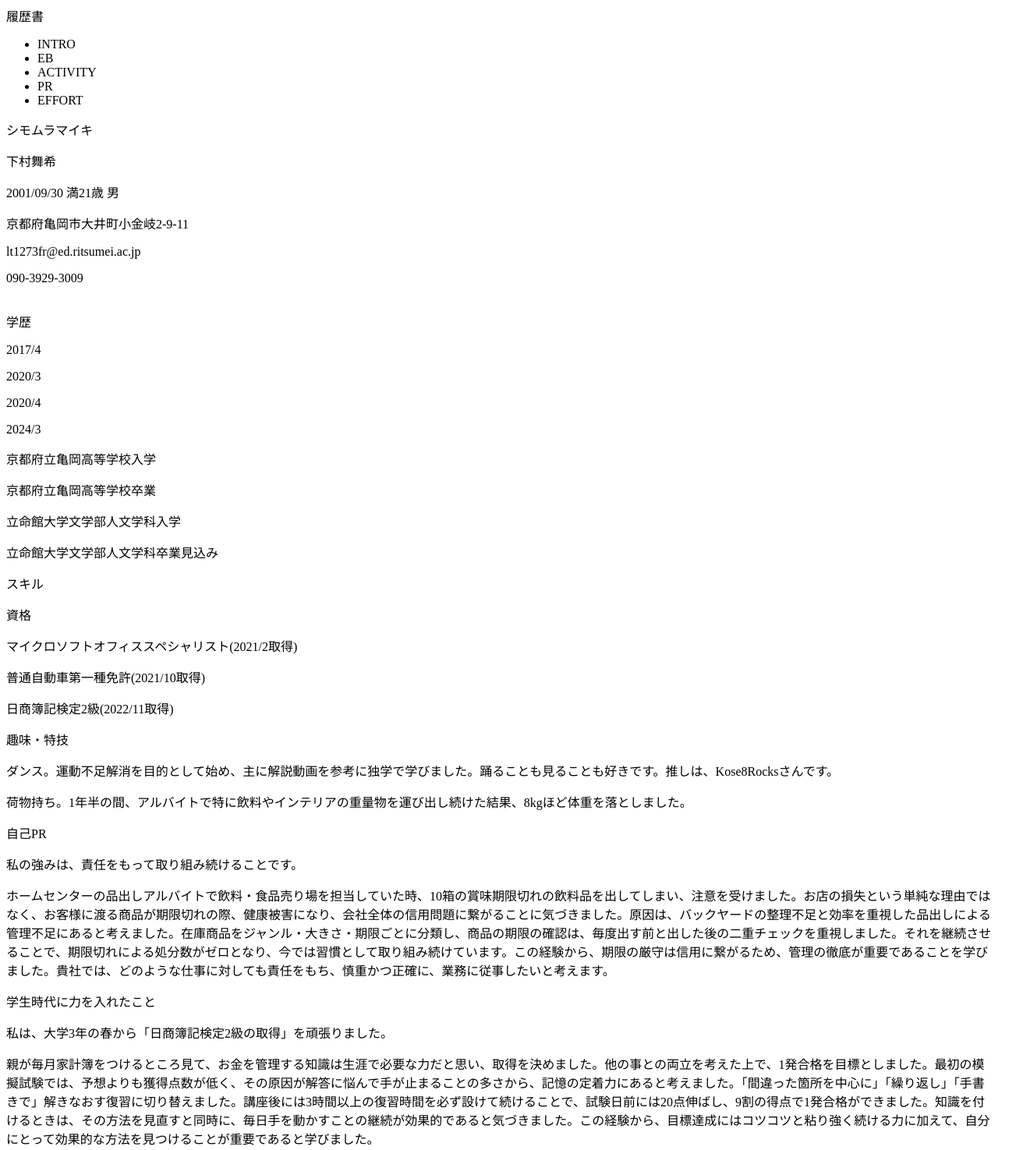
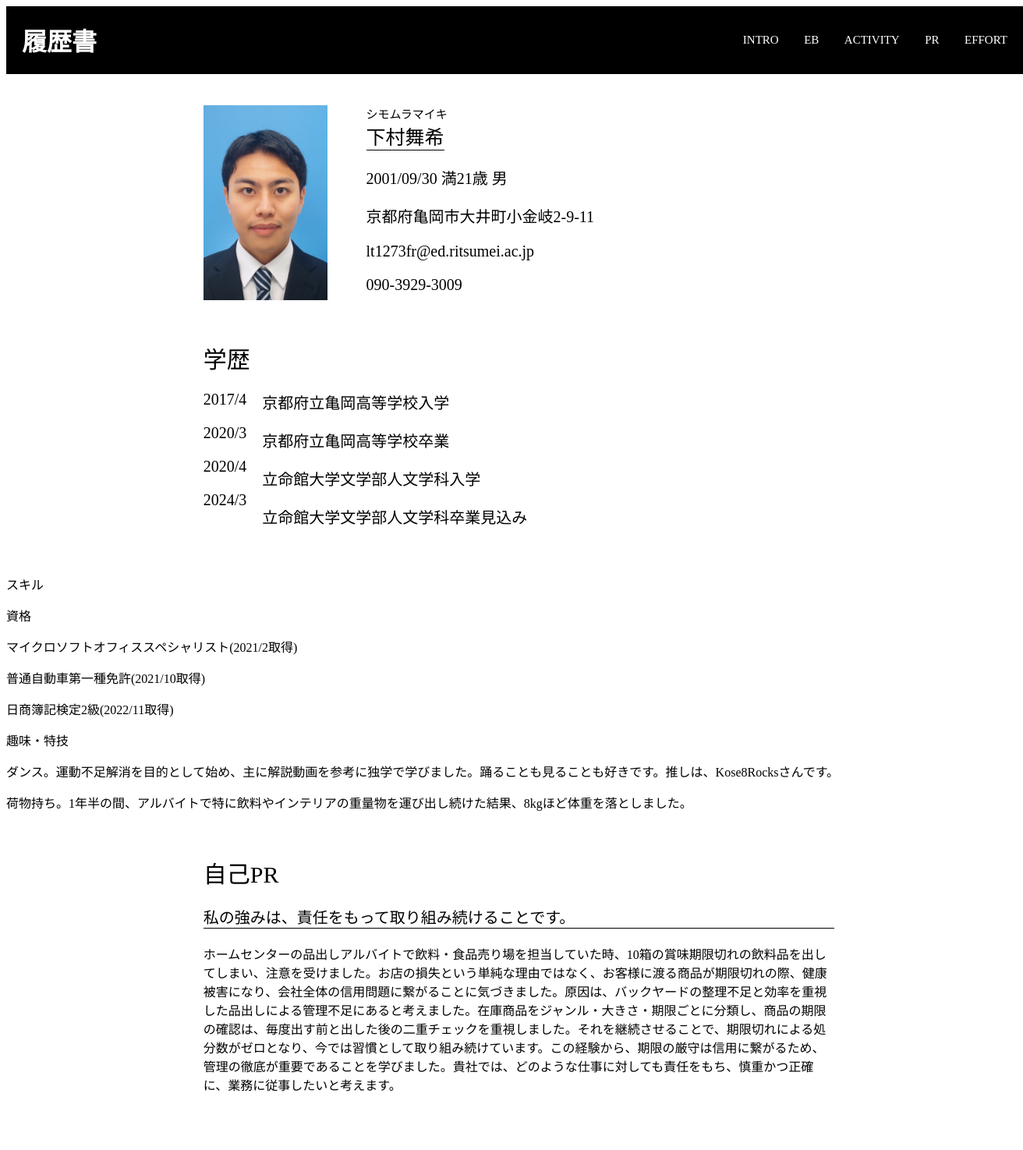
Before and after one commit to shimomura95/Free, a plain HTML site: page index.html in a window 1280 px wide. Shown: the top 1475 px of the page at 78% size, 1312 px wide, since content can reach past the window. Drawn offline with Linux system fonts and the light colour scheme.

Commit message:
second commit

```diff
--- /dev/null
+++ b/Sass/_eb.scss
@@ -0,0 +1,17 @@
+#eb {
+    margin-left: 20%;
+    padding: 40px 0;
+}
+
+.eb-title {
+    font-size: 30px;
+}
+
+.eb-text {
+    display: flex;
+    font-size: 20px;
+
+    &_s {
+        margin-left: 20px;
+    }
+}
--- /dev/null
+++ b/Sass/_effort.scss
@@ -0,0 +1,23 @@
+#effort {
+    margin-left: 20%;
+    padding: 40px 0;
+}
+
+.effort-title {
+    font-size: 30px;
+}
+
+.effort-text {
+    width: 80%;
+
+    &_title {
+        font-size: 20px;
+
+        &::after {
+            display: block;
+            width: 100%;
+            content: "";
+            border-top: 1px solid black;
+        }
+    }
+}
--- /dev/null
+++ b/Sass/_footer.scss
@@ -0,0 +1,8 @@
+footer {
+    height: 45px;
+    line-height: 45px;
+    background-color: black;
+    color: white;
+    font-size: 12px;
+    text-align: center;
+}
--- /dev/null
+++ b/Sass/_header.scss
@@ -0,0 +1,24 @@
+header {
+    width: 100%;
+    display: flex;
+    justify-content: space-between;
+    padding: 20px;
+    background-color: black;
+    color: white;
+
+    nav {
+        width: 30%;
+
+        ul {
+            display: flex;
+            justify-content: space-between;
+            font-size: 15px;
+            list-style: none;
+        }
+    }
+}
+
+.header-title {
+    font-size: 32px;
+    font-weight: bold;
+}
--- /dev/null
+++ b/Sass/_intro.scss
@@ -0,0 +1,44 @@
+.intro-wrap {
+    display: flex;
+    margin: 40px 0 0 20%;
+
+    &_img {
+        width: 200px;
+        height: 250px;
+
+        img {
+            width: 100%;
+            height: 100%;
+            object-fit: cover;
+        }
+    }
+
+    &_profile {
+        width: 100%;
+        font-size: 15px;
+        margin-left: 50px;
+
+        p {
+            margin: 0 0 20px;
+
+            &:nth-child(1) {
+                margin: 0;
+            }
+
+            &:nth-child(n+3) {
+                font-size: 20px;
+            }
+        }
+    }
+}
+
+.name {
+    font-size: 25px;
+
+    &::after {
+        display: block;
+        width: 100px;
+        content: "";
+        border-top: 1px solid black;
+    }
+}
--- /dev/null
+++ b/Sass/_pr.scss
@@ -0,0 +1,23 @@
+#pr {
+    margin-left: 20%;
+    padding: 40px 0;
+}
+
+.pr-title {
+    font-size: 30px;
+}
+
+.pr-text {
+    width: 80%;
+
+    &_title {
+        font-size: 20px;
+
+        &::after {
+            display: block;
+            width: 100%;
+            content: "";
+            border-top: 1px solid black;
+        }
+    }
+}
--- /dev/null
+++ b/Sass/main.scss
@@ -0,0 +1,8 @@
+@import "lib";
+@import "header";
+@import "intro";
+@import "eb";
+@import "activity";
+@import "pr";
+@import "effort";
+@import "footer";
--- a/index.html
+++ b/index.html
@@ -29,6 +29,9 @@
         <!-- intro -->
         <section id="intro">
             <div class="intro-wrap">
+                <div class="intro-wrap_img">
+                    <img src="../img/photo.jpg.JPG">
+                </div>
                 <div class="intro-wrap_profile">
                     <p class="ruby">シモムラマイキ</p>
                     <p class="name">下村舞希</p>
@@ -37,14 +40,11 @@
                     <p class="email">lt1273fr@ed.ritsumei.ac.jp</p>
                     <p class="tn">090-3929-3009</p>
                 </div>
-                <div class="intro-wrap_img">
-                    <img src="">
-                </div>
             </div>
         </section>
 
         <section id="eb">
-            <div class="inner">
+            <div class="eb-inner">
                 <div class="eb-title">
                     <span class="title-a">学歴</span>
                 </div>
```
Also changed, not shown: Sass/_activity.scss (added), Sass/_lib.scss (added), css/main.css, 1 other file.
